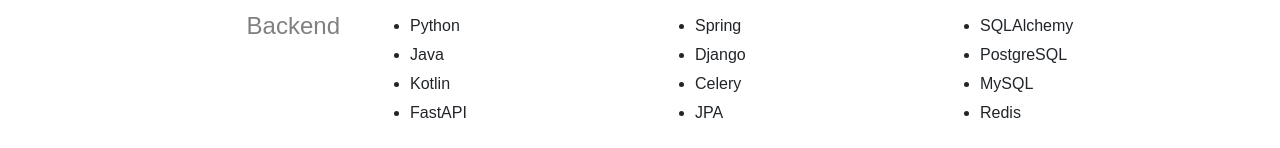
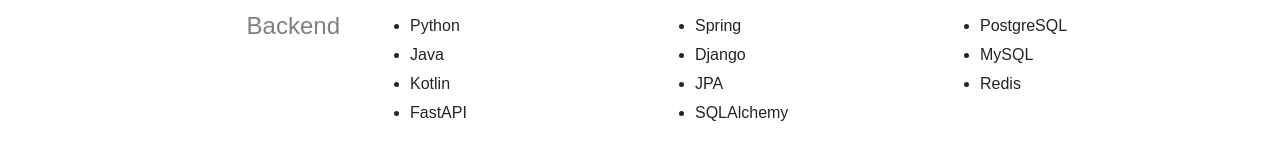
Before and after one commit to yuneast/resume, a Next.js app: page / in a window 1280 px wide. Shown: the part 804-952 px from the top of the page. Built offline with nearby package versions, Linux system fonts and the light colour scheme; a web font is replaced by a local one.

Commit message:
Update skill.ts

```diff
--- a/payload/skill.ts
+++ b/payload/skill.ts
@@ -9,7 +9,6 @@ const backend: ISkill.Skill = {
     { title: 'FastAPI' },
     { title: 'Spring' },
     { title: 'Django' },
-    { title: 'Celery' },
     { title: 'JPA' },
     { title: 'SQLAlchemy' },
     { title: 'PostgreSQL' },
```
